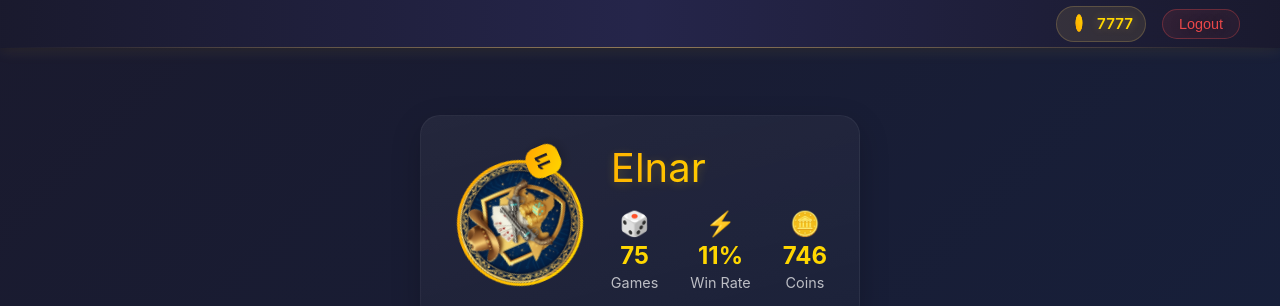
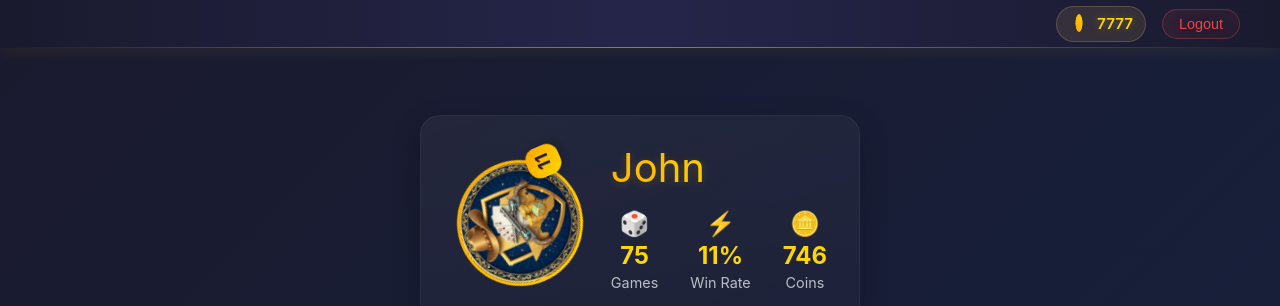
Before and after one commit to rvngzd00/gameZone, a React (Vite) app: page /profile in a window 1280 px wide. Shown: the top 306 px of the page. Built offline with nearby package versions, Linux system fonts and the light colour scheme.

Commit message:
Update Profile.jsx

```diff
--- a/src/components/profile/Profile.jsx
+++ b/src/components/profile/Profile.jsx
@@ -4,7 +4,7 @@ import profilePhoto from '../../assets/game-images/profilePhoto.png';
 const Profile = () => {
     // Mock data - replace with real data from your context/API
     const profileData = {
-        username: "Elnar",
+        username: "John",
         level: 11,
         coins: 746,
         winRate: "11%",
```
